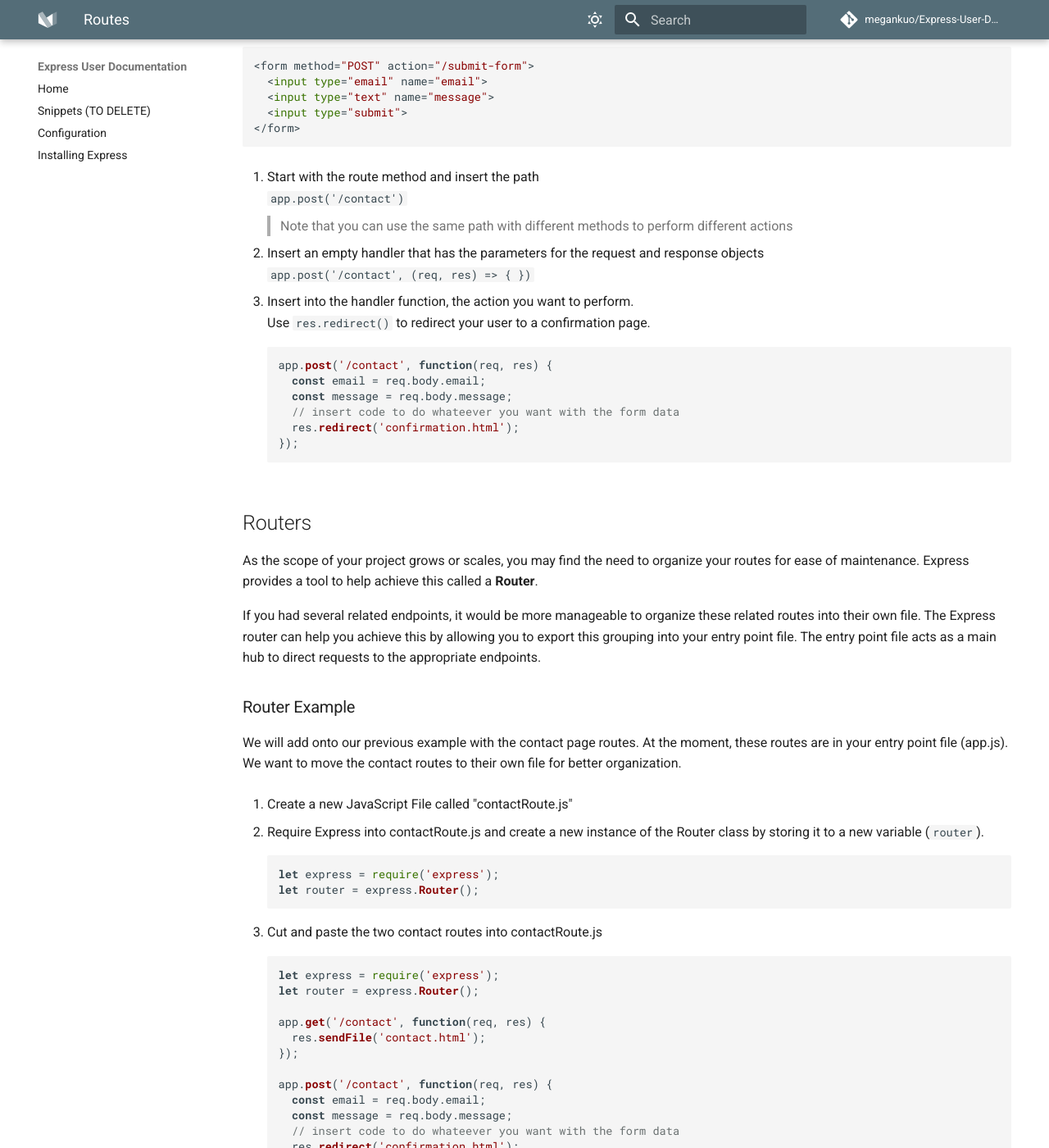
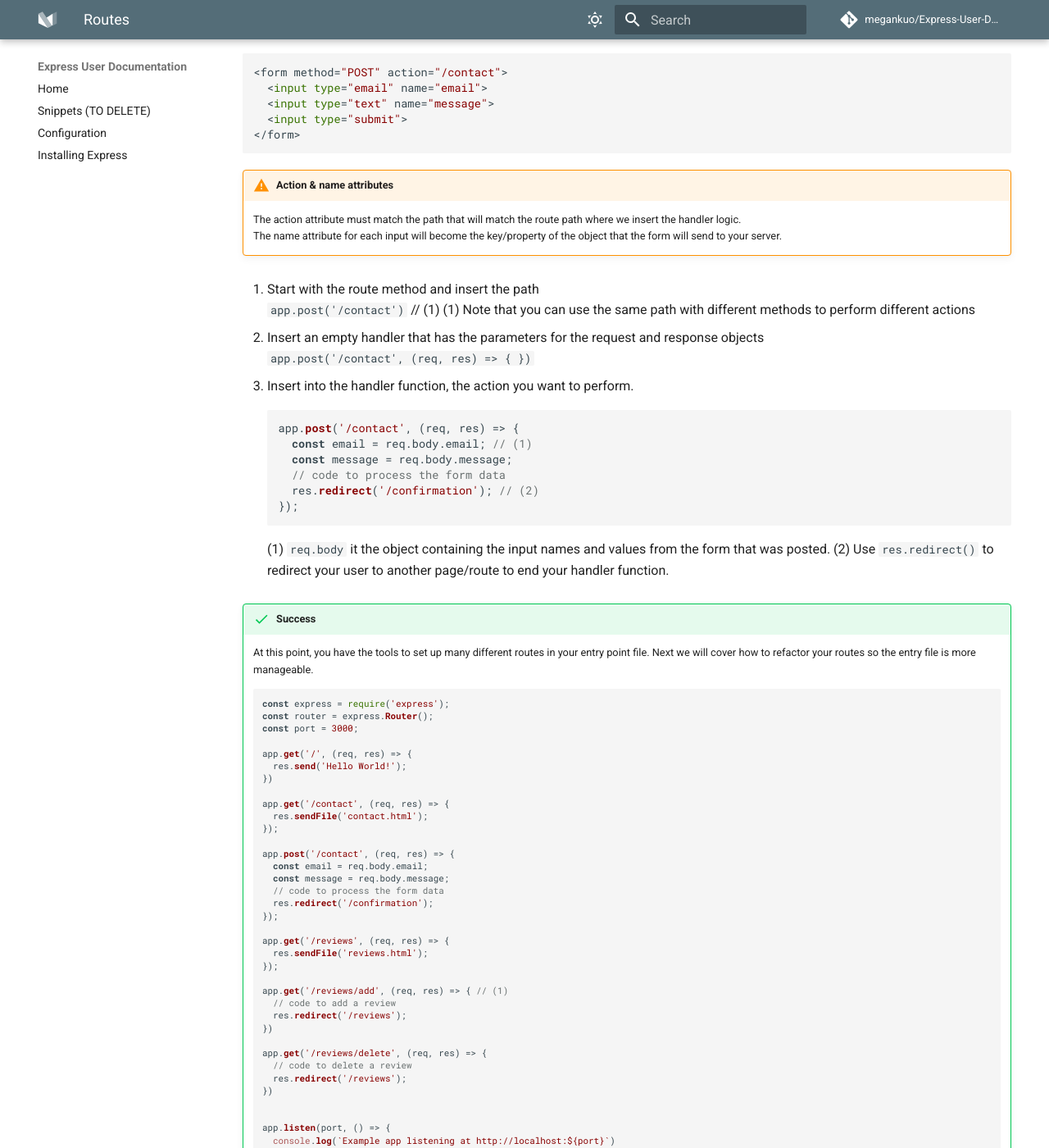
Before and after one commit to megankuo/Express-User-Documentation, an MkDocs documentation site: the page built from docs/pages/routes.md, in a window 1280 px wide and 1400 px high, scrolled down 2034 px. Shown: the whole window at 82% size. Built offline with MkDocs 1.6.1 and Material for MkDocs 9.7.7, drawn with Linux system fonts in a browser that asks for light colours; nearby versions of some CDN libraries; comment, search, counter and statistics services are not loaded; some of the changed text lies outside the part shown.

Commit message:
added annotations to code snippets

````diff
--- a/docs/pages/routes.md
+++ b/docs/pages/routes.md
@@ -19,7 +19,7 @@ A simple route is comprised of the following components
 app.method(path, handler)
 ```
 !!! Info "Handler functions"
-    The handler will be often be an [anonymous function](https://www.javascripttutorial.net/javascript-anonymous-functions/) written as either a regular function or an [arrow function](https://developer.mozilla.org/en-US/docs/Web/JavaScript/Reference/Functions/Arrow_functions). There may be more than one handler function per route.
+    The handler will be often be an [anonymous function](https://www.javascripttutorial.net/javascript-anonymous-functions/) written as either a regular function or an [arrow function](https://developer.mozilla.org/en-US/docs/Web/JavaScript/Reference/Functions/Arrow_functions). You may see more than one handler function per route in more complex routes.
 
 ## Setting up routes
 We will cover the 2 most generic route methods: `get` and `post`.
@@ -53,47 +53,95 @@ As an example, let's create a route to display a contact page in the form of a s
     `app.get('/contact')`
 
 2.  Insert an empty handler that has the parameters for the request and response objects
-    `app.get('/', (req, res) => { })`
+    `app.get('/contact', (req, res) => { })`
 
 3.  Insert into the handler function, the action you want to perform.
-    Use `res.sendFile()` to serve a static HTML page.
-```js
-app.get('/contact', function(req, res) {
-  res.sendFile('contact.html');
-});
-```
+    ```js
+    app.get('/contact', (req, res) => {
+      res.sendFile('contact.html'); // (1)
+    });
+    ```
+    (1) Use `res.sendFile()` to serve a static HTML page.
 
 ### Sending data using POST
 Suppose you have a form on your contact page for users to submit a message. You would use a POST request so that you can retrieve the submitted data and store it somewhere.
 
 For example, we will use the following form.
 ```html
-<form method="POST" action="/submit-form">
+<form method="POST" action="/contact">
   <input type="email" name="email">
   <input type="text" name="message">
   <input type="submit">
 </form>
 ```
+!!! warning "Action & name attributes"
+    The action attribute must match the path that will match the route path where we insert the handler logic.
+    The name attribute for each input will become the key/property of the object that the form will send to your server.
+
 
 1.  Start with the route method and insert the path
-    `app.post('/contact')`
-> Note that you can use the same path with different methods to perform different actions
+    `app.post('/contact')` // (1)
+(1) Note that you can use the same path with different methods to perform different actions
 
 2.  Insert an empty handler that has the parameters for the request and response objects
     `app.post('/contact', (req, res) => { })`
 
 3.  Insert into the handler function, the action you want to perform.
-    Use `res.redirect()` to redirect your user to a confirmation page.
-```js
-app.post('/contact', function(req, res) {
-  const email = req.body.email;
-  const message = req.body.message;
-  // insert code to do whateever you want with the form data
-  res.redirect('confirmation.html');
-});
-```
+    ```js
+    app.post('/contact', (req, res) => {
+      const email = req.body.email; // (1)
+      const message = req.body.message;
+      // code to process the form data
+      res.redirect('/confirmation'); // (2)
+    });
+    ```
+    (1) `req.body` it the object containing the input names and values from the form that was posted.
+    (2) Use `res.redirect()` to redirect your user to another page/route to end your handler function.
 
-## Routers
+!!! success
+    At this point, you have the tools to set up many different routes in your entry point file. Next we will cover how to refactor your routes so the entry file is more manageable.
+    ```js
+    const express = require('express');
+    const router = express.Router();
+    const port = 3000;
+
+    app.get('/', (req, res) => {
+      res.send('Hello World!');
+    })
+
+    app.get('/contact', (req, res) => {
+      res.sendFile('contact.html');
+    });
+
+    app.post('/contact', (req, res) => {
+      const email = req.body.email;
+      const message = req.body.message;
+      // code to process the form data
+      res.redirect('/confirmation');
+    });
+
+    app.get('/reviews', (req, res) => {
+      res.sendFile('reviews.html');
+    });
+
+    app.get('/reviews/add', (req, res) => { // (1)
+      // code to add a review
+      res.redirect('/reviews');
+    })
+
+    app.get('/reviews/delete', (req, res) => {
+      // code to delete a review
+      res.redirect('/reviews');
+    })
+
+
+    app.listen(port, () => {
+      console.log(`Example app listening at http://localhost:${port}`)
+    })
+    ```
+    (1) Note that you can use multi-level paths as well.
+
+## Setting up routers
 As the scope of your project grows or scales, you may find the need to organize your routes for ease of maintenance. Express provides a tool to help achieve this called a **Router**.
 
 If you had several related endpoints, it would be more manageable to organize these related routes into their own file. The Express router can help you achieve this by allowing you to export this grouping into your entry point file. The entry point file acts as a main hub to direct requests to the appropriate endpoints.
@@ -101,36 +149,39 @@ If you had several related endpoints, it would be more manageable to organize th
 ### Router Example
 We will add onto our previous example with the contact page routes. At the moment, these routes are in your entry point file (app.js). We want to move the contact routes to their own file for better organization.
 
-1.  Create a new JavaScript File called "contactRoute.js"
+1.  Create a new JavaScript File called "contactRoute.js".
+    You can technically make this file anywhere you wish in your project but we suggest follow this [project structure](link).
 
 2.  Require Express into contactRoute.js and create a new instance of the Router class by storing it to a new variable (`router`).
 ```js
-let express = require('express');
-let router = express.Router();
+const express = require('express'); // (1)
+const router = express.Router(); // (2)
 ```
+(1) Import the Express module so we can access its properties
+(2) Make a new instance of the built-in Router class that will hold the routes we assign to it.
 
-3.  Cut and paste the two contact routes into contactRoute.js
+3.  Cut and paste the two contact routes from app.js into the contactRoute.js file.
 ```js
-let express = require('express');
-let router = express.Router();
+const express = require('express');
+const router = express.Router();
 
-app.get('/contact', function(req, res) {
+app.get('/contact', (req, res) => {
   res.sendFile('contact.html');
 });
 
 app.post('/contact', function(req, res) {
   const email = req.body.email;
   const message = req.body.message;
-  // insert code to do whateever you want with the form data
+  // code to process the form data
   res.redirect('confirmation.html');
 });
 ```
 
 4.  Change `app` to `router` so that the routes are now associated to this router instance.
-    We can also remove 'contact' from our path as we will no longer need it.
+    We can remove 'contact' from our path now as we will be setting the 'contact' path in our entry file.
 ```js
-let express = require('express');
-let router = express.Router();
+const express = require('express');
+const router = express.Router();
 
 router.get('/', function(req, res) {
   res.sendFile('contact.html');
@@ -139,15 +190,16 @@ router.get('/', function(req, res) {
 router.post('/', function(req, res) {
   const email = req.body.email;
   const message = req.body.message;
-  // insert code to do whateever you want with the form data
-  res.redirect('confirmation.html');
+  // code to process the form data
+  res.redirect('/confirmation');
 });
 ```
 
 5.  Add an export to the end of the file so we can access this router and its associated routes from other files.
 ```js
-let express = require('express');
-let router = express.Router();
+const express = require('express');
+const router = express.Router();
+const port = 3000;
 
 router.get('/contact', function(req, res) {
   res.sendFile('contact.html');
@@ -156,39 +208,67 @@ router.get('/contact', function(req, res) {
 router.post('/contact', function(req, res) {
   const email = req.body.email;
   const message = req.body.message;
-  // insert code to do whateever you want with the form data
+  // code to process the form data
   res.redirect('confirmation.html');
 });
 
-module.exports = router;
+module.exports = router; // (1)
 ```
+(1) Your routes have been set to this variable so we only have to export the `router` and not the individual routes.
 
 6.  Import the contact router into our entry point file (app.js).
 ```js
-let express = require('express');
-let router = express.Router();
+const express = require('express');
+const router = express.Router();
+const port = 3000;
 
-let contactRoute = require('contactRoute');
+const contactRoute = require('contactRoute'); // (1)
 
 app.listen(port, () => {
   console.log(`Example app listening at http://localhost:${port}`)
 })
 ```
+(1) Make sure you are requiring your router from wherever you have placed your contactRoute.js in your project.
 
 7.  Use `app.use()` to load the router into the Express app.
     Paths that start with `/contact` will now be sent to "contactRoute.js" for further routing.
 ```js
-let express = require('express');
-let router = express.Router();
+const express = require('express');
+const router = express.Router();
+const port = 3000;
 
-let contactRoute = require('contactRoute');
+const contactRoute = require('contactRoute');
 
-app.use('/contact', contactRoute);
+app.use('/contact', contactRoute); // (1)
 
 app.listen(port, () => {
   console.log(`Example app listening at http://localhost:${port}`)
 })
 ```
+(1) `app.use()` tells Express what functions you want to associate with the path in the first parameter.
+
+!!! success
+    You can have many router files in your project that you can import into the entry point. This will keep your files a mangeable size for readability.
+    ```js
+    const express = require('express');
+    const router = express.Router();
+    const port = 3000;
+
+    const indexRoute = require('indexRoute');
+    const contactRoute = require('contactRoute');
+    const authRoute = require('authRoute');
+    const reviewsRoute = require('reviewsRoute');
+
+    app.use('/', indexRoute);
+    app.use('/contact', contactRoute);
+    app.use('/auth', authRoute);
+    app.use('/reviews', reviewsRoute); // (1)
+
+    app.listen(port, () => {
+      console.log(`Example app listening at http://localhost:${port}`)
+    })
+    ```
+    (1) The `reviews/add` and `reviews/delete` paths now exist in a reviewRoute.js file as `/add` and `/delete`.
 
 ## Conclusion
 By the end of this section, you will have successfully learned the following:
````
Also changed, not shown: other parts of docs/pages/routes.md (+1 -1 lines).
